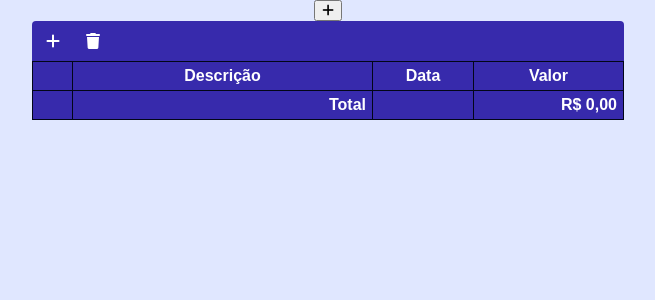
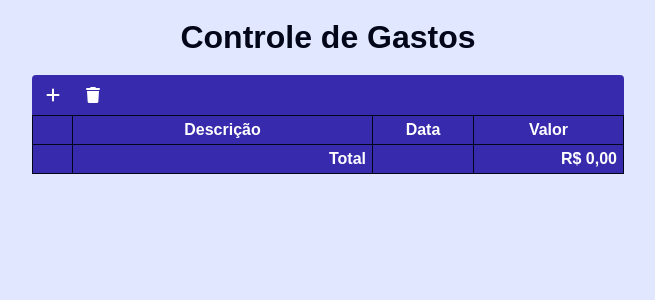
Before and after one commit to mentalitydark/expense-tracker, a React (Vite) app: page / in a window 1280 px wide. Shown: the top 300 px of the page, without its empty margins (312-967 px from the left). Built offline with nearby package versions, Linux system fonts and the light colour scheme.

Commit message:
refactor: remove NewTransaction component

```diff
--- a/src/App.tsx
+++ b/src/App.tsx
@@ -1,10 +1,10 @@
-import { ListTransactions, NewTransaction } from "./components";
+import { ListTransactions } from "./components";
 
 export function App() {
   return (
     <>
       <header>
-        <NewTransaction />
+        <h1>Controle de Gastos</h1>
       </header>
       <div>
         <ListTransactions />
```
